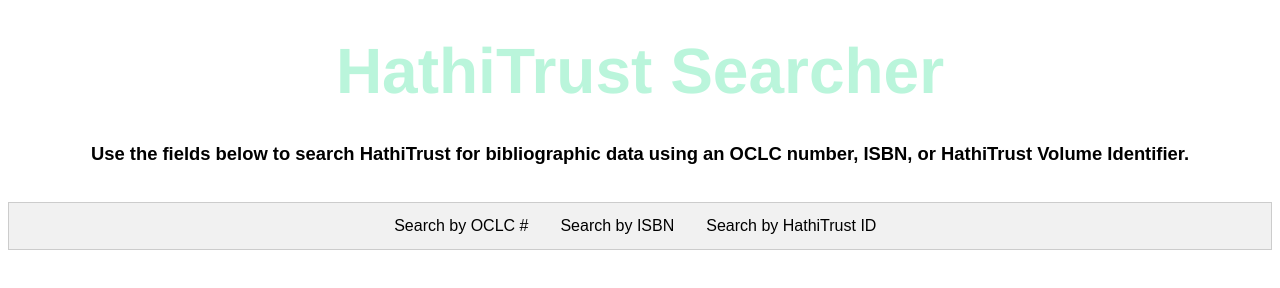
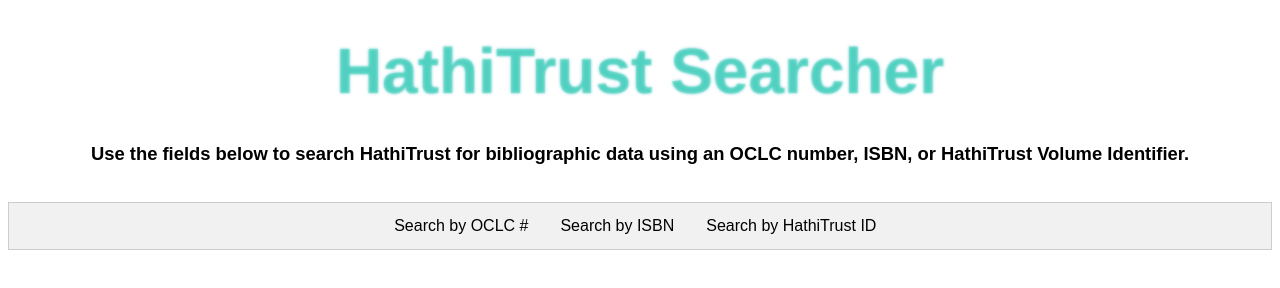
Before and after one commit to ian-nai/HathiTrust-API-Searcher, a plain HTML site: page index.html in a window 1280 px wide. Drawn offline with Linux system fonts and the light colour scheme.

Commit message:
Update hathi_searcher.css

```diff
--- a/hathi_searcher.css
+++ b/hathi_searcher.css
@@ -4,6 +4,7 @@ h1 {
     font-size: 4em;
     text-align: center;
     line-height: 90%;
+    text-shadow: 0 0 3px rgba(7,169,195,0.65);
 }
 
 
```
